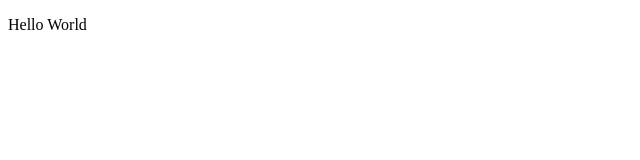
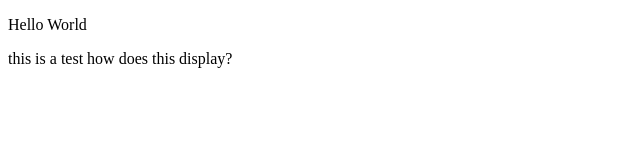
Before and after one commit to TempeHS/2023IST-Website-Elliott-Pezzutti, a plain HTML site: page index.html in a window 1280 px wide. Shown: the whole page, without its empty margins (0-640 px from the left). Drawn offline with Linux system fonts and the light colour scheme.

Commit message:
Update index.html
more testing

```diff
--- a/index.html
+++ b/index.html
@@ -8,6 +8,8 @@
 </HEADER>
 <BODY>
 <P>Hello World</P>
+<P>this is a test
+how does this display?</P>
 
 
 </BODY>
```
